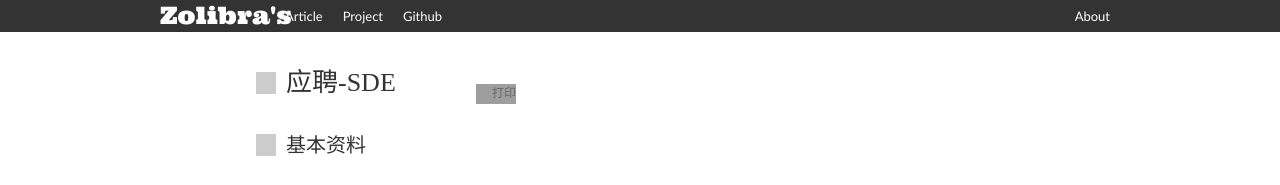
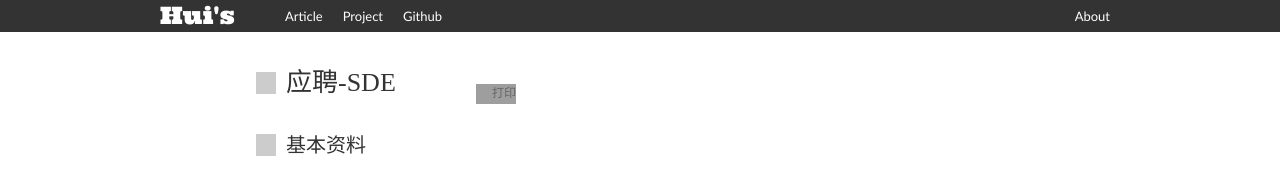
Before and after one commit to zolibra/zolibra.github.com, a Jekyll site: the page built from resume.html, in a window 1280 px wide. Shown: the top 185 px of the page. Built offline with Jekyll 4.4.1, drawn with Linux system fonts in a browser that asks for light colours; Markdown is read by kramdown in place of the engine named in the settings; grey boxes are pictures that could not be loaded.

Commit message:
change title

```diff
--- a/_layouts/default.html
+++ b/_layouts/default.html
@@ -23,7 +23,7 @@
 <body>
 <header>
   <nav class="fn-clear">
-    <a href="/" id="logo" class="fn-left">Zolibra's</a>
+    <a href="/" id="logo" class="fn-left">Hui's</a>
     <a href="/#anchor-article" id="link-article" class="fn-left">Article</a>
     <a href="/#anchor-project" id="link-project" class="fn-left">Project</a>
     <a href="https://github.com/zolibra" class="fn-left">Github</a>
```
